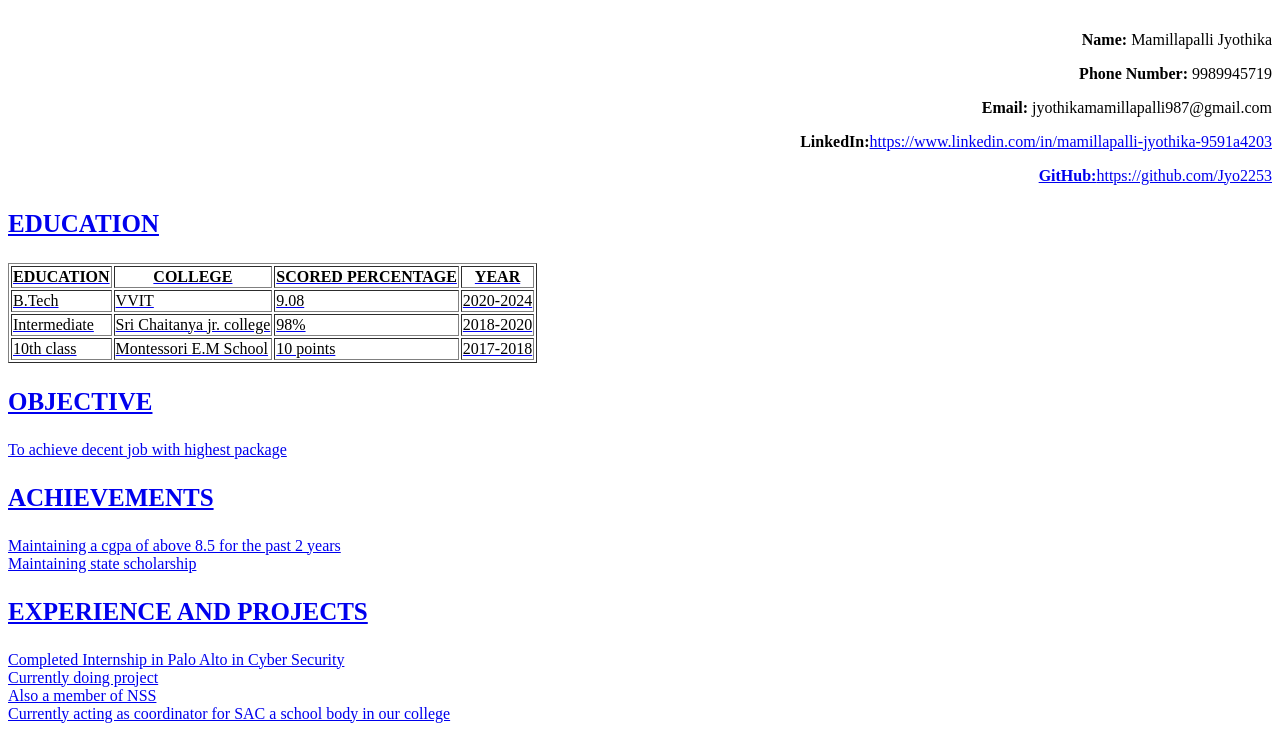
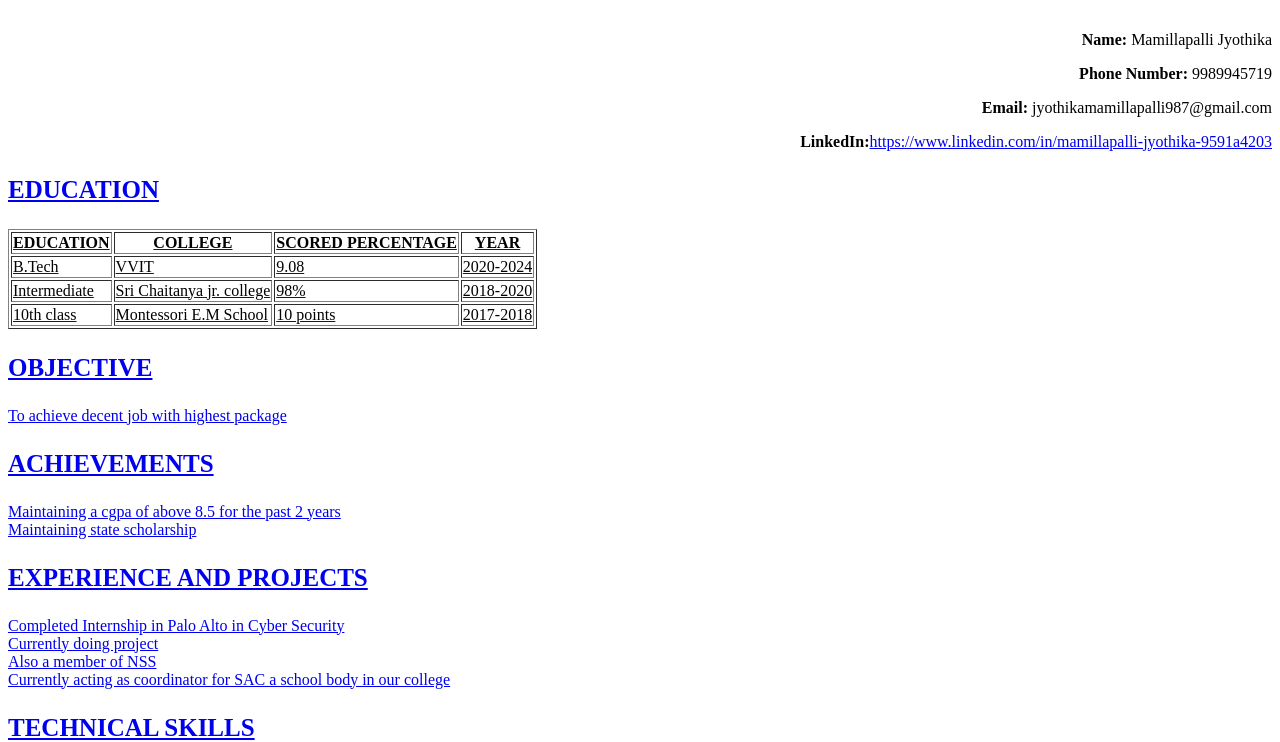
Before and after one commit to Jyo2253/FedLab, a plain HTML site: page resume.html in a window 1280 px wide. Shown: the part 69-811 px from the top of the page. Drawn offline with Linux system fonts and the light colour scheme.

Commit message:
Update resume.html

```diff
--- a/resume.html
+++ b/resume.html
@@ -8,7 +8,6 @@
 <p align="right"><b>Phone Number: </b>9989945719</p>
 <p align="right"><b>Email: </b>jyothikamamillapalli987@gmail.com</p>
 <p align="right"><b>LinkedIn:</b><a href="https://www.linkedin.com/in/mamillapalli-jyothika-9591a4203">https://www.linkedin.com/in/mamillapalli-jyothika-9591a4203</p>
-<p align="right"><b>GitHub:</b><a href="https://github.com/Jyo2253">https://github.com/Jyo2253</p>
 <p style="font-size:25px"> <b>EDUCATION</b></p>
 <table border cell="1">
     <tr>
```
